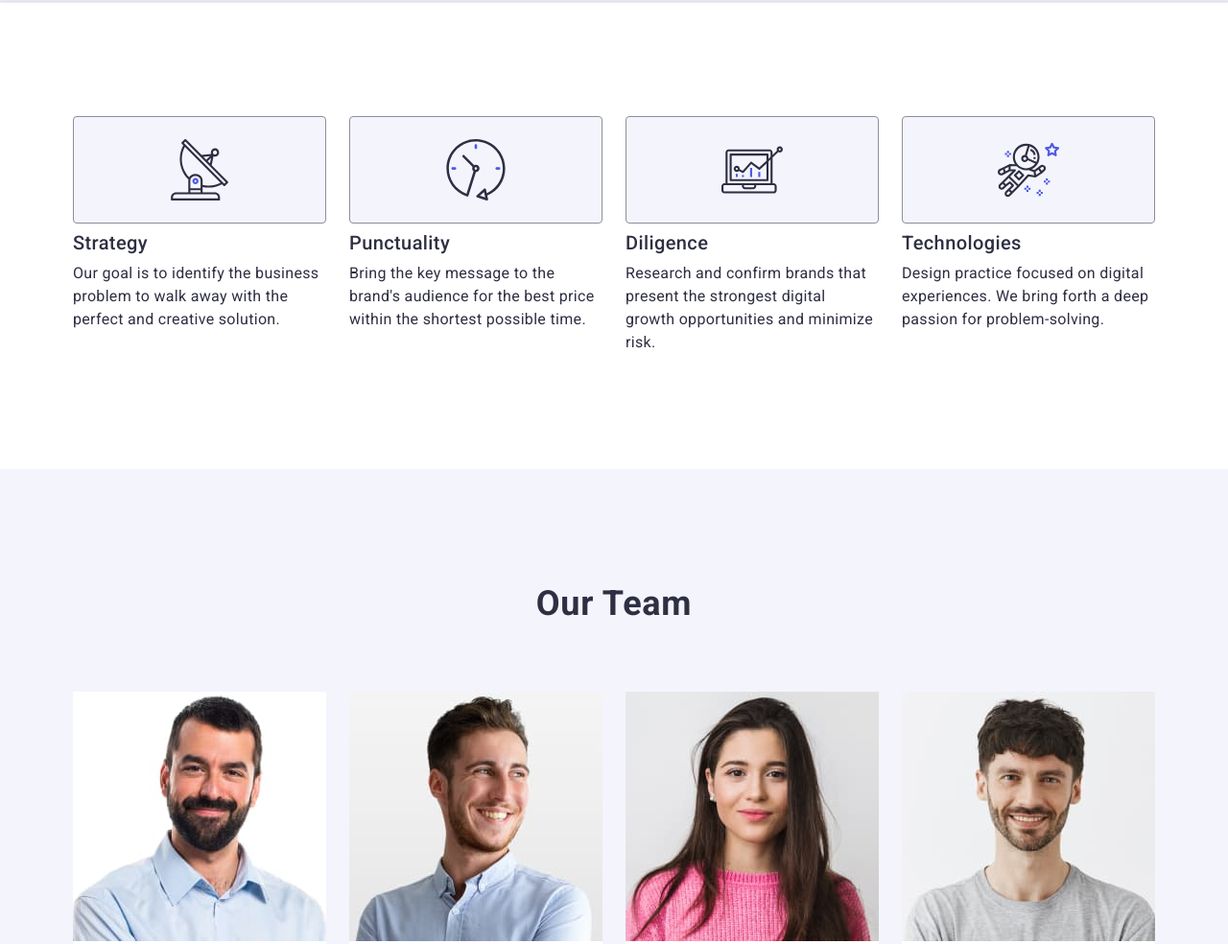
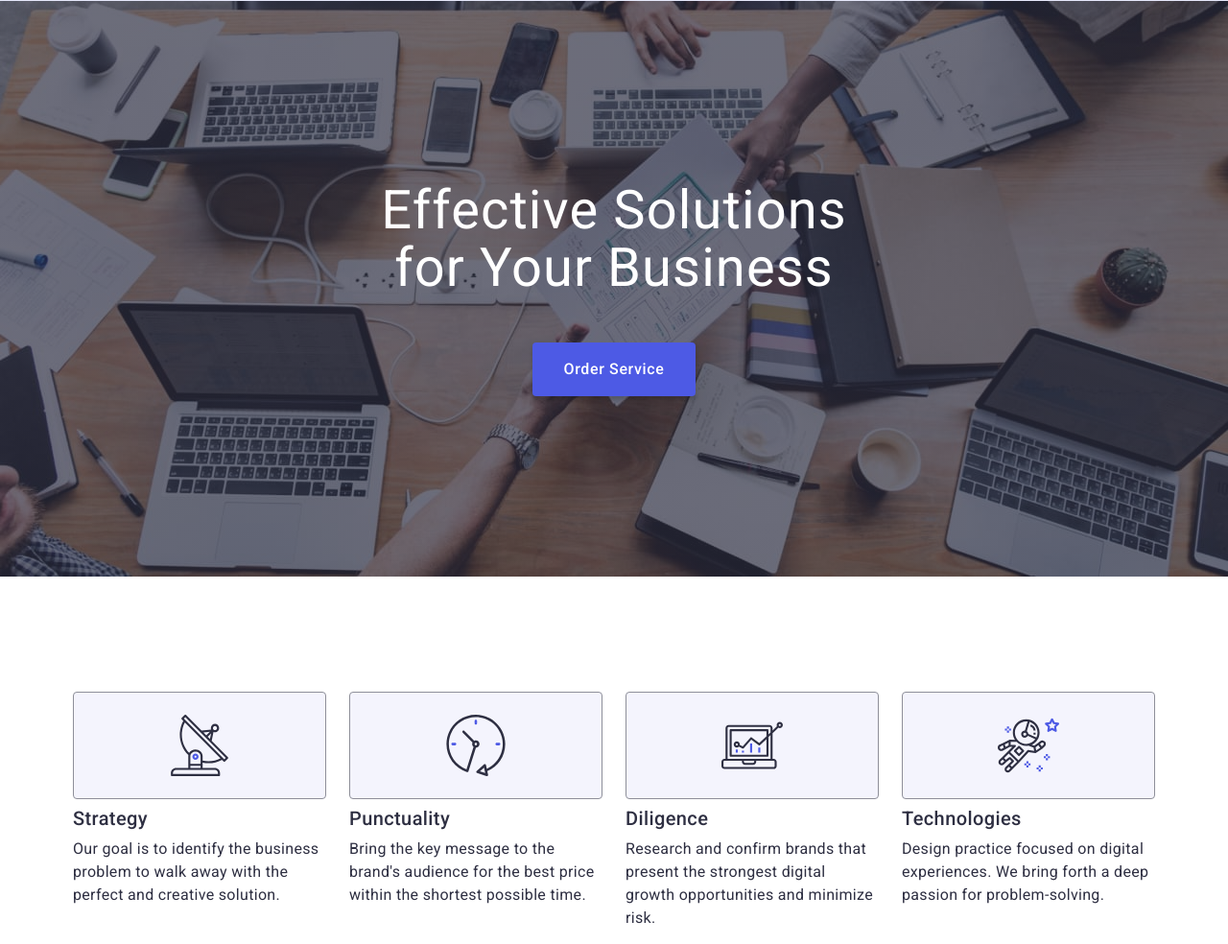
Before and after one commit to Lisovyk212/goit-markup-hw-06, a plain HTML site: page index.html in a window 1280 px wide. Shown: the top 984 px of the page at 96% size. Drawn offline with nearby package versions, Linux system fonts and the light colour scheme.

Commit message:
commit message

```diff
--- a/css/styles.css
+++ b/css/styles.css
@@ -141,7 +141,8 @@ address {
 /* ------------Main------------------- */
 .main {
   background-color: #2e2f42;
-  padding: 188px 0;
+  /* padding: 188px 0; */
+  padding: 72px 0;
   margin: 0 auto;
   background-image: linear-gradient(
       rgba(46, 47, 66, 0.7),
@@ -152,7 +153,13 @@ address {
   background-repeat: no-repeat;
   background-position: center;
   background-size: cover;
-  max-width: 1440px;
+  /* max-width: 1440px; */
+  max-width: 100%;
+  height: auto;
+}
+@media screen and (-webkit-min-device-pixel-ratio: 2),
+  (min-resolution: 2dppx),
+  (min-resolution: 192dpi) {
 }
 .main-head-logo {
   font-weight: 700px;
@@ -178,7 +185,8 @@ address {
   letter-spacing: 0.04em;
   color: #fff;
   margin: 0 auto;
-  margin-top: 48px;
+  margin-top: 72px;
+  /* margin-top: 48px; */
   box-shadow: 0 4px 4px 0 rgba(0, 0, 0, 0.15);
   transition: background-color 250ms cubic-bezier(0.4, 0, 0.2, 1);
 }
@@ -254,7 +262,7 @@ address {
 }
 .team-list-item {
   /* width: calc((100% - 3 * 24px) / 4); */
-  max-width: 264px;
+  max-width: 100%;
   height: auto;
   background-color: #fff;
 }
@@ -513,7 +521,8 @@ address {
   display: flex;
   border: 1px solid #fff;
   border-radius: 4px;
-  width: 264px;
+  /* width: 264px; */
+  width: 288px;
   height: 40px;
   box-shadow: 0 4px 4px 0 rgba(0, 0, 0, 0.15);
   background-color: transparent;
@@ -808,6 +817,15 @@ address {
   .footer .container {
     width: 528px;
   }
+  /* .team .container {
+    width: 552px;
+  } */
+  .main {
+    padding: 112px 0;
+  }
+  .main-btn {
+    margin-top: 36px;
+  }
   .content-list {
     gap: 72px 24px;
   }
@@ -855,6 +873,9 @@ address {
   .footer-form-blok {
     flex-wrap: nowrap;
   }
+  .footer-form-input {
+    width: 264px;
+  }
 }
 /*-------------------- 1158px-------------------- */
 @media screen and (min-width: 1158px) {
@@ -864,6 +885,13 @@ address {
   }
   .footer .container {
     width: 1158px;
+  }
+  .main {
+    padding: 188px 0;
+    max-width: 1440px;
+  }
+  .main-btn {
+    margin-top: 48px;
   }
   .content {
     padding-top: 120px;
--- a/index.html
+++ b/index.html
@@ -68,12 +68,12 @@
     </header>
     <main>
       <!-- **********************Main******************* -->
-      <!-- <section class="main">
+      <section class="main">
         <div class="container">
           <h1 class="main-head-logo">Effective Solutions for Your Business</h1>
           <button class="main-btn" type="button">Order Service</button>
         </div>
-      </section> -->
+      </section>
       <!-- **********************Content******************* -->
       <section class="content">
         <div class="container">
```
